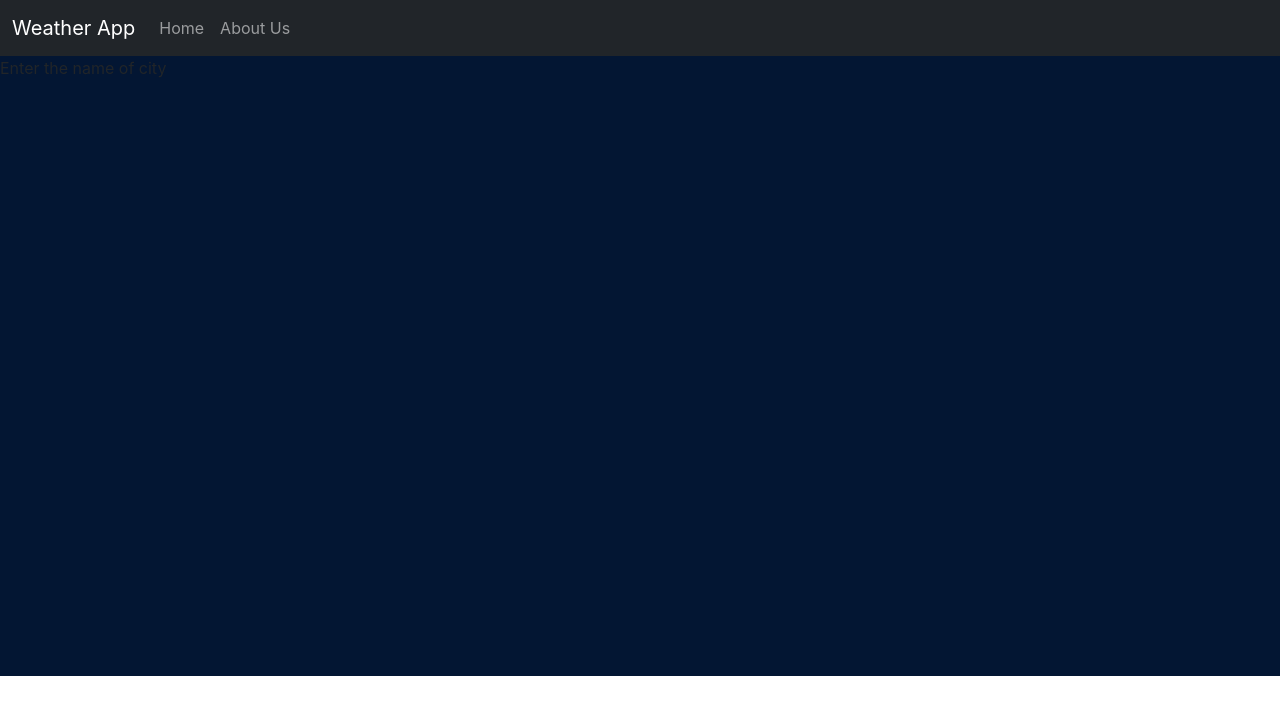
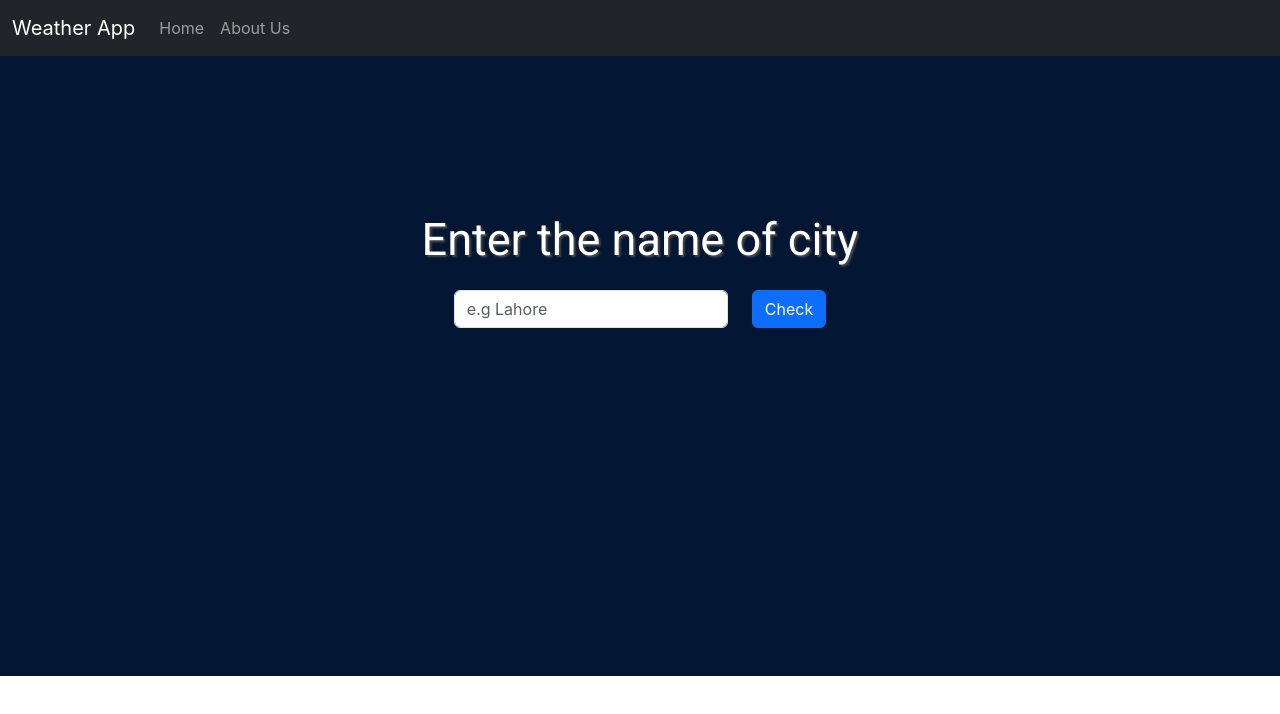
Before and after one commit to mkb-03/React.js, a React (Create React App) app in the folder weather/: page / in a window 1280 px wide. Shown: the top 714 px of the page. Built offline with nearby package versions, Linux system fonts and the light colour scheme.

Commit message:
home updated

```diff
--- a/weather/public/index.html
+++ b/weather/public/index.html
@@ -28,7 +28,9 @@
     <title>Weather App</title>
 
     <link href="https://cdn.jsdelivr.net/npm/bootstrap@5.3.0-alpha3/dist/css/bootstrap.min.css" rel="stylesheet" integrity="sha384-KK94CHFLLe+nY2dmCWGMq91rCGa5gtU4mk92HdvYe+M/SXH301p5ILy+dN9+nJOZ" crossorigin="anonymous">
-
+    <link rel="preconnect" href="https://fonts.googleapis.com">
+<link rel="preconnect" href="https://fonts.gstatic.com" crossorigin>
+<link href="https://fonts.googleapis.com/css2?family=Roboto&display=swap" rel="stylesheet">
   </head>
   <body>
     <noscript>You need to enable JavaScript to run this app.</noscript>
--- a/weather/src/Components/Navbar.js
+++ b/weather/src/Components/Navbar.js
@@ -3,16 +3,16 @@ import { Link } from 'react-router-dom'
 
 const Navbar = () => {
   return (
-    <nav class="navbar navbar-expand-lg navbar-dark bg-dark ">
-    <div class="container-fluid">
-      <Link class="navbar-brand" href="/">Weather App</Link>
-      <button class="navbar-toggler" type="button" data-bs-toggle="collapse" data-bs-target="#navbarNavAltMarkup" aria-controls="navbarNavAltMarkup" aria-expanded="false" aria-label="Toggle navigation">
-        <span class="navbar-toggler-icon"></span>
+    <nav className="navbar navbar-expand-lg navbar-dark bg-dark ">
+    <div className="container-fluid">
+      <Link className="navbar-brand" href="/">Weather App</Link>
+      <button className="navbar-toggler" type="button" data-bs-toggle="collapse" data-bs-target="#navbarNavAltMarkup" aria-controls="navbarNavAltMarkup" aria-expanded="false" aria-label="Toggle navigation">
+        <span className="navbar-toggler-icon"></span>
       </button>
-      <div class="collapse navbar-collapse" id="navbarNavAltMarkup">
-        <div class="navbar-nav">
-          <Link class="nav-link " aria-current="page" to="/">Home</Link>
-          <Link class="nav-link " aria-current="page" to="/AboutUs">About Us</Link>
+      <div className="collapse navbar-collapse" id="navbarNavAltMarkup">
+        <div className="navbar-nav">
+          <Link className="nav-link " aria-current="page" to="/">Home</Link>
+          <Link className="nav-link " aria-current="page" to="/AboutUs">About Us</Link>
 
         </div>
       </div>
--- a/weather/src/Pages/Home.js
+++ b/weather/src/Pages/Home.js
@@ -3,13 +3,22 @@ import React from 'react'
 const Home = () => {
 
 
-  return (
-    <div  style={{height : "620px", backgroundColor : "#031633"}}>
-       <div>
-            Enter the name of city
-       </div>
-    </div>
-  )
+    return (
+        <div style={{ height: "620px", backgroundColor: "#031633" }}>
+            <div className='cityName'>
+                Enter the name of city
+            </div>
+            <form className="row mt-3 justify-content-center">
+                <div className="col-auto  ">
+                    <input type="text" className="form-control" id="text" placeholder="e.g Lahore" />
+                </div>
+                <div className="col-auto ">
+                    <button type="submit" className="btn btn-primary mb-3">Check</button>
+                </div>
+            </form>
+
+        </div>
+    )
 }
 
 export default Home
--- a/weather/src/index.css
+++ b/weather/src/index.css
@@ -11,3 +11,15 @@ code {
   font-family: source-code-pro, Menlo, Monaco, Consolas, 'Courier New',
     monospace;
 }
+
+
+.cityName
+{
+  font-family: 'Roboto', sans-serif;
+  color: white;
+  text-align: center;
+  font-size: 45px;
+  padding-top: 150px;
+  text-shadow: 2px 2px 2px #494848;
+
+}
```
